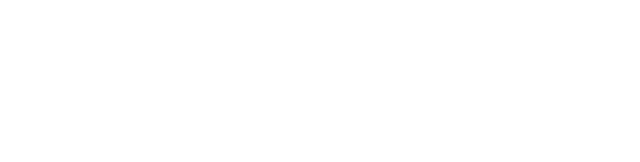
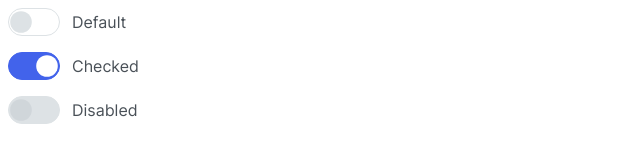
Before and after one commit to js-tasks-ru/htmlcss-20220919_vs-oko, a website: page 07-lection5/03-toggler/index.html in a window 1280 px wide. Shown: the whole page, without its empty margins (0-640 px from the left). Drawn offline with Linux system fonts and the light colour scheme.

Commit message:
toggler element

```diff
--- a/07-lection5/03-toggler/index.html
+++ b/07-lection5/03-toggler/index.html
@@ -2,10 +2,43 @@
 <!-- Страница с кнопкой переключения -->
 <html lang="ru">
 <head>
+    <meta charset="utf-8">
     <link rel="stylesheet" href="../../assets/css/main.css">
     <link rel="stylesheet" href="./toggler.css">
+    <title>Toggler</title>
 </head>
 <body>
+<div class="wrapper" style="display: flex; flex-direction: column; gap: 16px;">
+    <label class="toggle">
+        <input type="checkbox" class="toggle__input">
+        <div class="toggle__state">
+            <div class="toggle__control">
+                <div class="toggle__icon"></div>
+            </div>
+            <div class="toggle__title">Default</div>
+        </div>
 
+    </label> <label class="toggle">
+    <input type="checkbox" class="toggle__input" checked>
+    <div class="toggle__state">
+        <div class="toggle__control">
+            <div class="toggle__icon"></div>
+        </div>
+        <div class="toggle__title">Checked</div>
+    </div>
+
+</label>
+    <label class="toggle">
+        <input type="checkbox" class="toggle__input" disabled>
+        <div class="toggle__state">
+            <div class="toggle__control">
+                <div class="toggle__icon"></div>
+            </div>
+            <div class="toggle__title">Disabled</div>
+        </div>
+
+    </label>
+
+</div>
 </body>
 </html>
--- a/07-lection5/03-toggler/toggler.css
+++ b/07-lection5/03-toggler/toggler.css
@@ -0,0 +1,74 @@
+.toggle {
+    display: inline-block;
+    position: relative;
+}
+
+.toggle__input {
+    position: absolute;
+    outline: none;
+    clip: rect(0, 0, 0, 0);
+}
+
+.toggle__state {
+    display: flex;
+    align-items: center;
+    gap: 12px;
+}
+
+.toggle__control {
+    display: flex;
+    align-items: center;
+    justify-content: flex-start;
+    box-sizing: border-box;
+    width: 52px;
+    height: 28px;
+    background: var(--white);
+    border: 1px solid var(--grey-2);
+    border-radius: 16px;
+    cursor: pointer;
+    gap: 2px;
+}
+
+.toggle__icon {
+    border-radius: 16px;
+    width: 24px;
+    height: 24px;
+    transform: scale(.9);
+    background: var(--grey-2);
+}
+
+.toggle__title {
+    font-family: 'Inter', sans-serif;
+    font-style: normal;
+    font-weight: 400;
+    font-size: 16px;
+    line-height: 24px;
+    color: var(--grey-4);
+}
+
+.toggle__input:checked ~ .toggle__state .toggle__control {
+    background: var(--ligth-blue);
+    border: 1px solid var(--ligth-blue);
+    align-items: center;
+
+    justify-content: flex-end;
+}
+
+.toggle__input:checked ~ .toggle__state .toggle__icon {
+    background: var(--white);
+}
+
+.toggle__input:disabled ~ .toggle__state .toggle__control {
+    cursor: auto;
+    background: var(--grey-2);
+    border: 1px solid var(--grey-2);
+}
+
+.toggle__input:disabled ~ .toggle__state .toggle__icon {
+    background: var(--grey-3);
+    opacity: 0.25;
+}
+
+.toggle__input:focus ~ .toggle__state .toggle__title {
+    text-decoration: underline;
+}
```
Lines whose indentation alone changed are shown as unchanged.
